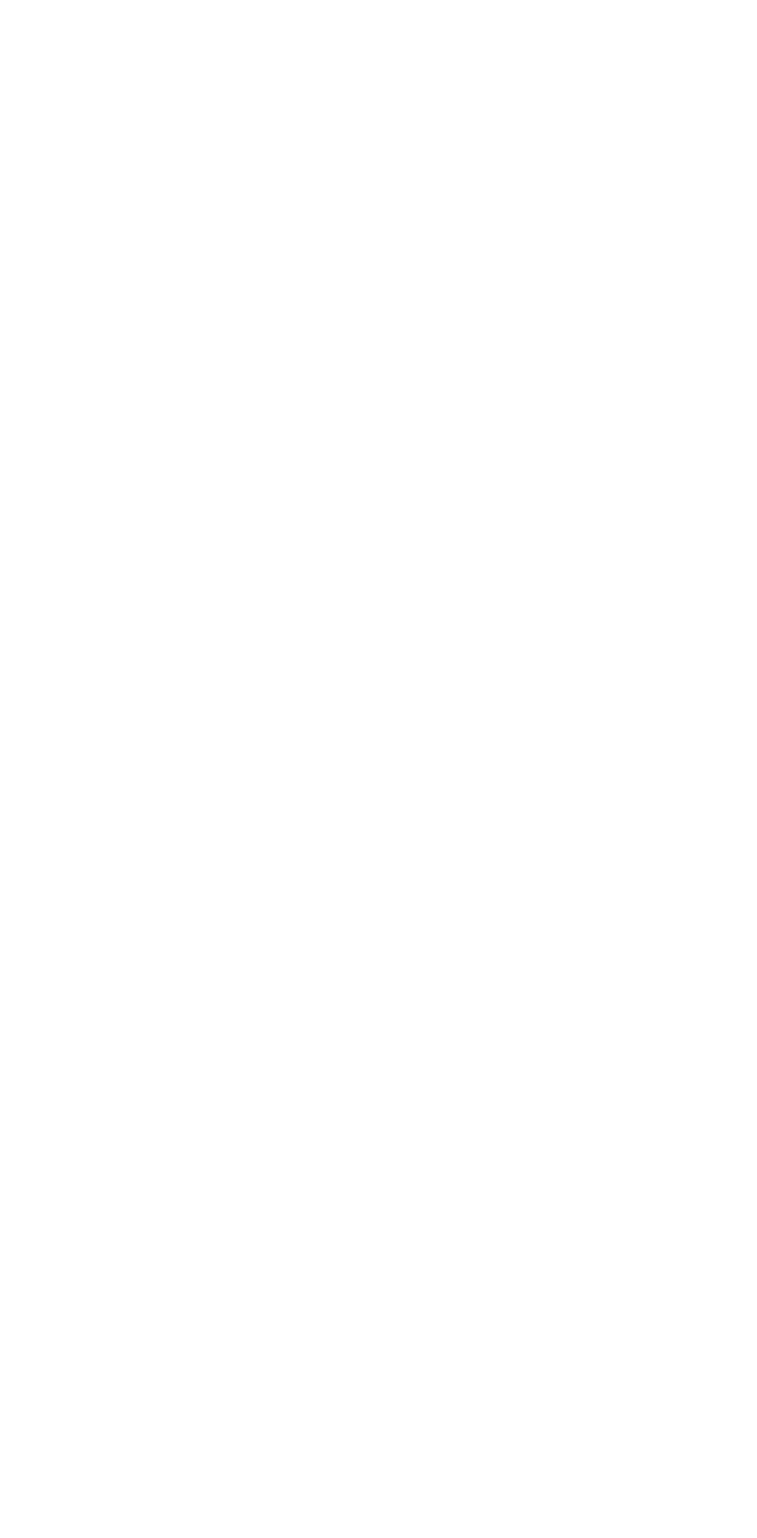
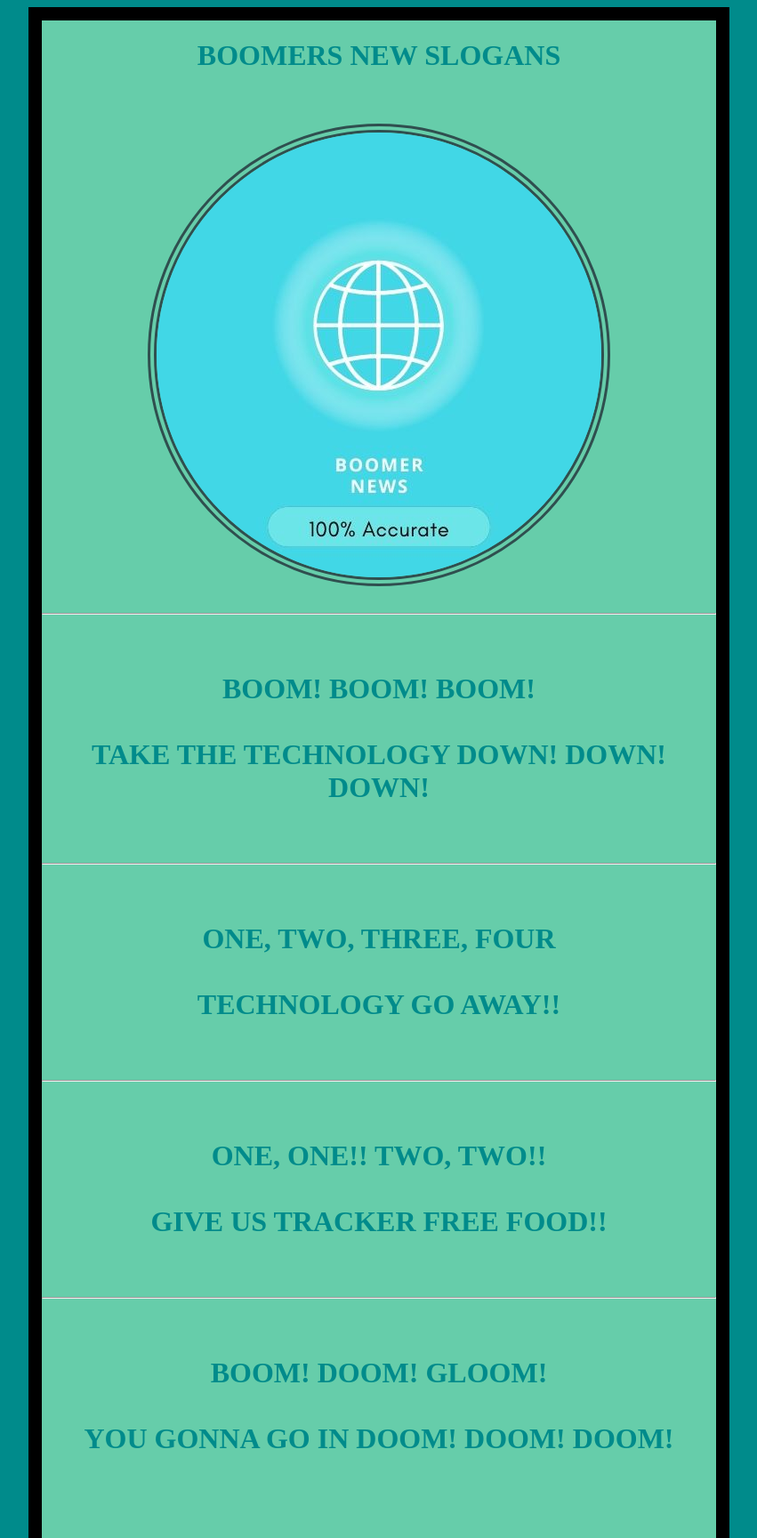
Before and after one commit to AyaanSharma-GITHUB/code, a plain HTML site: page 001/Slogans.html in a window 1280 px wide. Shown: the top 1729 px of the page at 89% size, without its empty margins (214-1065 px from the left). Before the commit the page ends 800 px from the top, so only its background shows below. Drawn offline with Linux system fonts and the light colour scheme.

Commit message:
continues working on project 001 and upgrades it

```diff
--- a/001/Slogans.html
+++ b/001/Slogans.html
@@ -2,9 +2,67 @@
 <html lang="en">
 <head>
     <meta charset="UTF-8">
-    <title>Title</title>
+    <title>SLOGANS</title>
+    <link rel="stylesheet" href="style.css">
 </head>
 <body>
 
+<center>
+
+    <div class="guns">
+
+        <h1>BOOMERS NEW SLOGANS</h1>
+        <br>
+        <br>
+
+        <img class="logo" src="BoomerNews.jpg" alt="Boomer News LOGO">
+
+        <br><br>
+        <hr>
+        <br><br>
+
+        <h1>BOOM! BOOM! BOOM!
+            <br>
+            <br>
+            TAKE THE TECHNOLOGY DOWN! DOWN! DOWN!
+        </h1>
+
+        <br><br>
+        <hr>
+        <br><br>
+
+        <h1>ONE, TWO, THREE, FOUR
+            <br>
+            <br>
+            TECHNOLOGY GO AWAY!!
+        </h1>
+
+        <br><br>
+        <hr>
+        <br><br>
+
+        <h1>
+            ONE, ONE!! TWO, TWO!!
+            <br>
+            <br>
+            GIVE US TRACKER FREE FOOD!!
+        </h1>
+
+        <br><br>
+        <hr>
+        <br><br>
+
+        <h1>BOOM! DOOM! GLOOM!
+            <br>
+            <br>
+            YOU GONNA GO IN DOOM! DOOM! DOOM!
+        </h1>
+
+        <br><br><br><br>
+
+    </div>
+
+</center>
+
 </body>
 </html>
--- a/001/style.css
+++ b/001/style.css
@@ -2,3 +2,33 @@
 body{
     background-color: darkcyan;
 }
+.logo{
+
+    border: 10px double darkslategrey;
+    border-radius: 90%;
+
+}
+.guns{
+
+    width: 60%;
+    border: 15px solid black;
+    background-color: mediumaquamarine;
+    color: darkcyan;
+    font-family: "cursive";
+
+}
+.coral{
+
+    font-family:cursive;
+    color: coral;
+
+}
+.best{
+
+    width: 60%;
+    border: 15px solid black;
+    background-color: mediumaquamarine;
+    color: darkcyan;
+    font-family: "cursive";
+
+}
```
Also changed, not shown: 001/best.html (+67 -1 lines), 001/carrots.html (+1 -0 lines), 001/index.html (+8 -1 lines).
